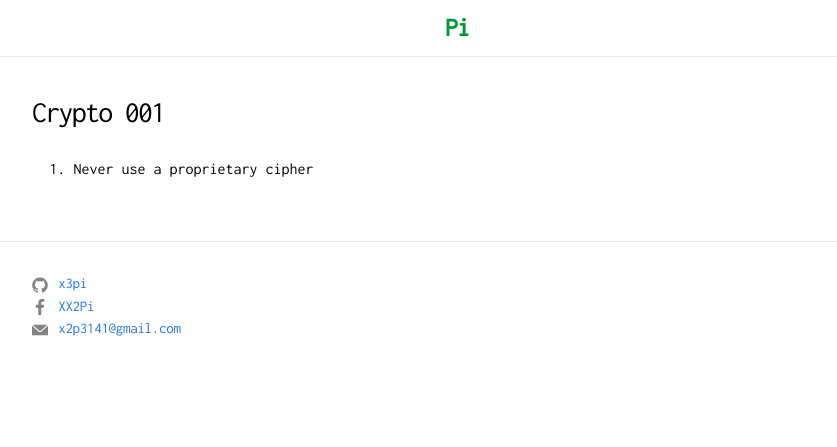
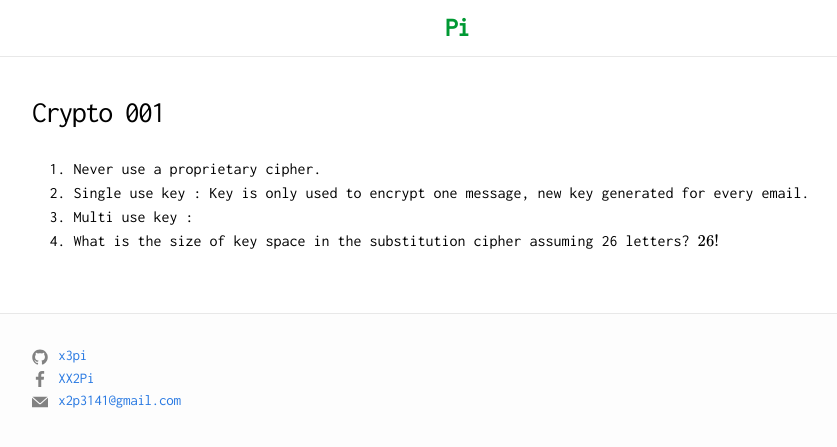
Before and after one commit to x3pi/x3pi.github.io, a Jekyll site: the page built from crypto/crypto-001.md, in a window 1280 px wide. Shown: the top 447 px of the page, without its empty margins (208-1045 px from the left). Built offline with Jekyll 4.4.1, drawn with Linux system fonts in a browser that asks for light colours; nearby versions of some CDN libraries; formulas are drawn with MathJax 3; comment, search, counter and statistics services are not loaded.

Commit message:
Update from Forestry.io - Updated crypto-001.md

```diff
--- a/crypto/crypto-001.md
+++ b/crypto/crypto-001.md
@@ -8,4 +8,8 @@ author: Pi
 tags: []
 
 ---
-1. Never use a proprietary cipher
+1. Never use a proprietary cipher.
+2. Single use key : Key is only used to encrypt one message, new key generated for every email.
+3. Multi use key :
+4. What is the size of key space in the substitution cipher assuming 26 letters?
+	$$26!$$
```
